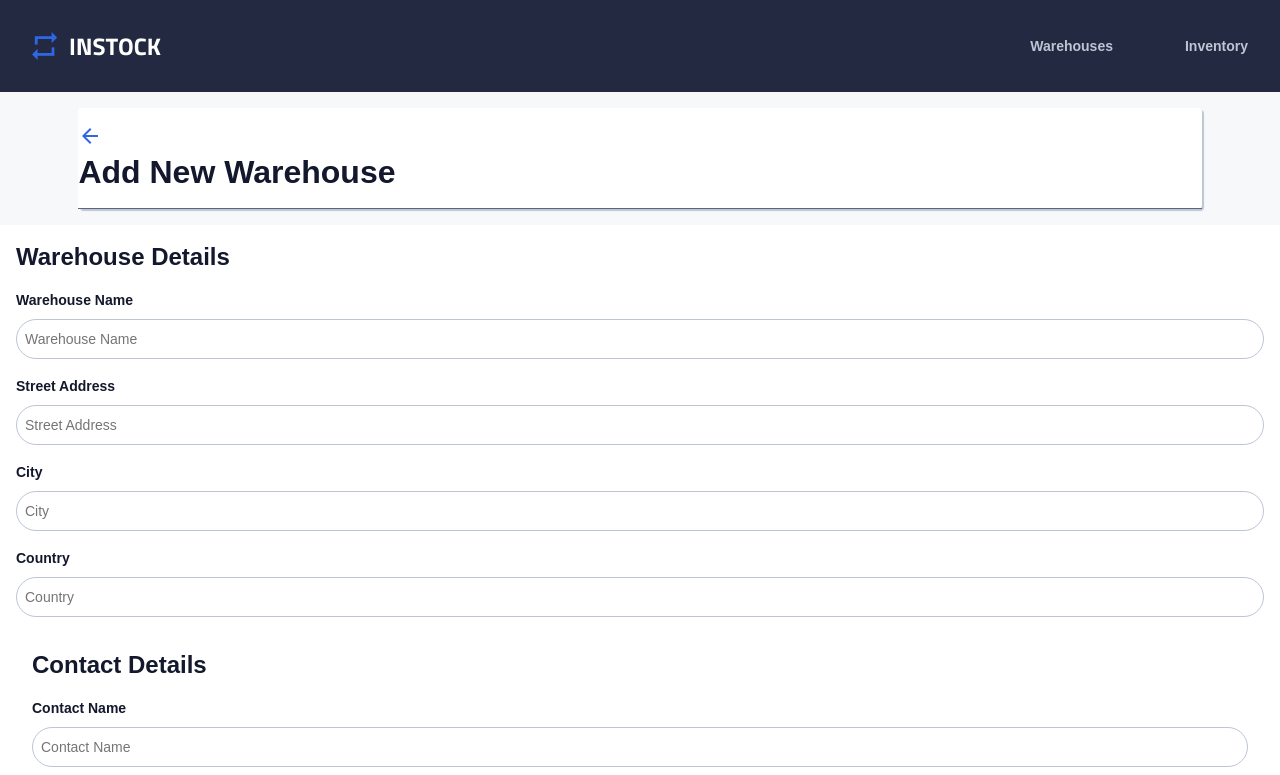
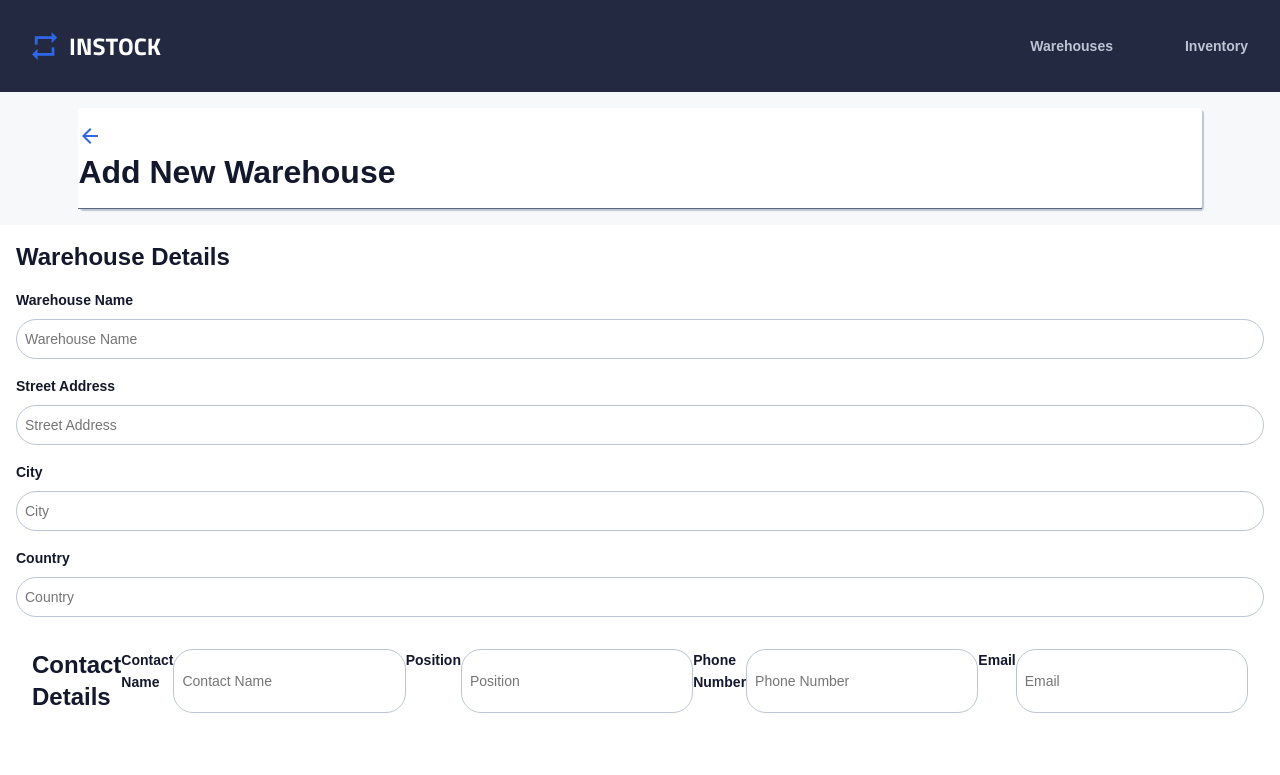
Before and after one commit to Parisa-Mirhosseini/in-stock_lpm, a React (Vite) app: page /warehouses/add in a window 1280 px wide. Shown: the top 775 px of the page. Built offline with nearby package versions, Linux system fonts and the light colour scheme; no server answers.

Commit message:
styling in progress

```diff
--- a/src/components/WarehouseAddForm/WarehouseAddForm.jsx
+++ b/src/components/WarehouseAddForm/WarehouseAddForm.jsx
@@ -125,7 +125,7 @@ function WarehouseAddForm() {
 
                 {/* Contact Details */}
                 <div className="form">
-                    <div className="form__form-box">
+                <div className="form__box">
                         <h2 className="form__title">Contact Details</h2>
                         <label className="form__label">Contact Name</label>
                         <input
@@ -171,7 +171,6 @@ function WarehouseAddForm() {
                         />
                         {errors.email && <p className="error">{errors.email}</p>}
                     </div>
-                </div>
 
                 {/* Buttons */}
                 <section className="form__btn-frame">
@@ -182,6 +181,7 @@ function WarehouseAddForm() {
                         + Add Warehouse
                     </button>
                 </section>
+                </div>
             </form>
         </>
     );
--- a/src/components/WarehouseInventoryItems/WarehouseInventoryItems.jsx
+++ b/src/components/WarehouseInventoryItems/WarehouseInventoryItems.jsx
@@ -1,12 +1,11 @@
 
 import "../WarehouseInventoryItems/WarehouseInventoryItems.scss";
-import { Link, NavLink, useParams } from "react-router-dom";
+import { Link, NavLinK } from "react-router-dom";
 import { useEffect, useState } from "react";
 import axios from "axios";
 import TrashIcon from "../../Assets/Icons/delete_outline-24px.svg";
 import EditIcon from "../../Assets/Icons/edit-24px.svg";
 import ArrowIcon from "../../Assets/Icons/chevron_right-24px.svg";
-import SortIcon from "../../Assets/Icons/sort-24px.svg";
 import DeleteInventory from "../DeleteInventory/DeleteInventory.jsx";
 
 
--- a/src/pages/InventoryAdd/InventoryAdd.jsx
+++ b/src/pages/InventoryAdd/InventoryAdd.jsx
@@ -1,16 +1,16 @@
 import "./InventoryAdd.scss";
-import ArrowIcon from "../../assets/icons/arrow_back-24px.svg";
+import arrowBack from "../../Assets/Icons/arrow_back-24px.svg";
 import InventoryAddForm from "../../components/InventoryAddForm/InventoryAddForm";
-import { NavLink } from "react-router-dom";
+import { Link } from "react-router-dom";
 
 function InventoryAdd() {
   return (
     <section className="form-page">
       <div className="form-page__container">
         <div className="form-page__wrap">
-          <NavLink to="/inventories">
-            <img src={ArrowIcon} alt="back arrow" className="form-page__icon" />
-          </NavLink>
+          <Link to="/inventories">
+            <img src={arrowBack} alt="back arrow" className="form-page__icon" />
+          </Link>
           <h1 className="form-page__item">Add New Inventory Item</h1>
         </div>
 
--- a/src/pages/WarehouseAdd/WarehouseAdd.jsx
+++ b/src/pages/WarehouseAdd/WarehouseAdd.jsx
@@ -10,7 +10,7 @@ function WarehouseAdd() {
       <section className="form-page">
         <div className="form-page__container">
           <div className="form-page__wrap">
-            <Link className="warehouseadd__container--pagelabel" to="/" label="go to homepage">
+            <Link to="/" label="go to homepage">
               <img className="form-page__icon" src={arrowBack} alt="backarrow" />
               <h1 className="form-page__item">Add New Warehouse</h1>
             </Link>
```
